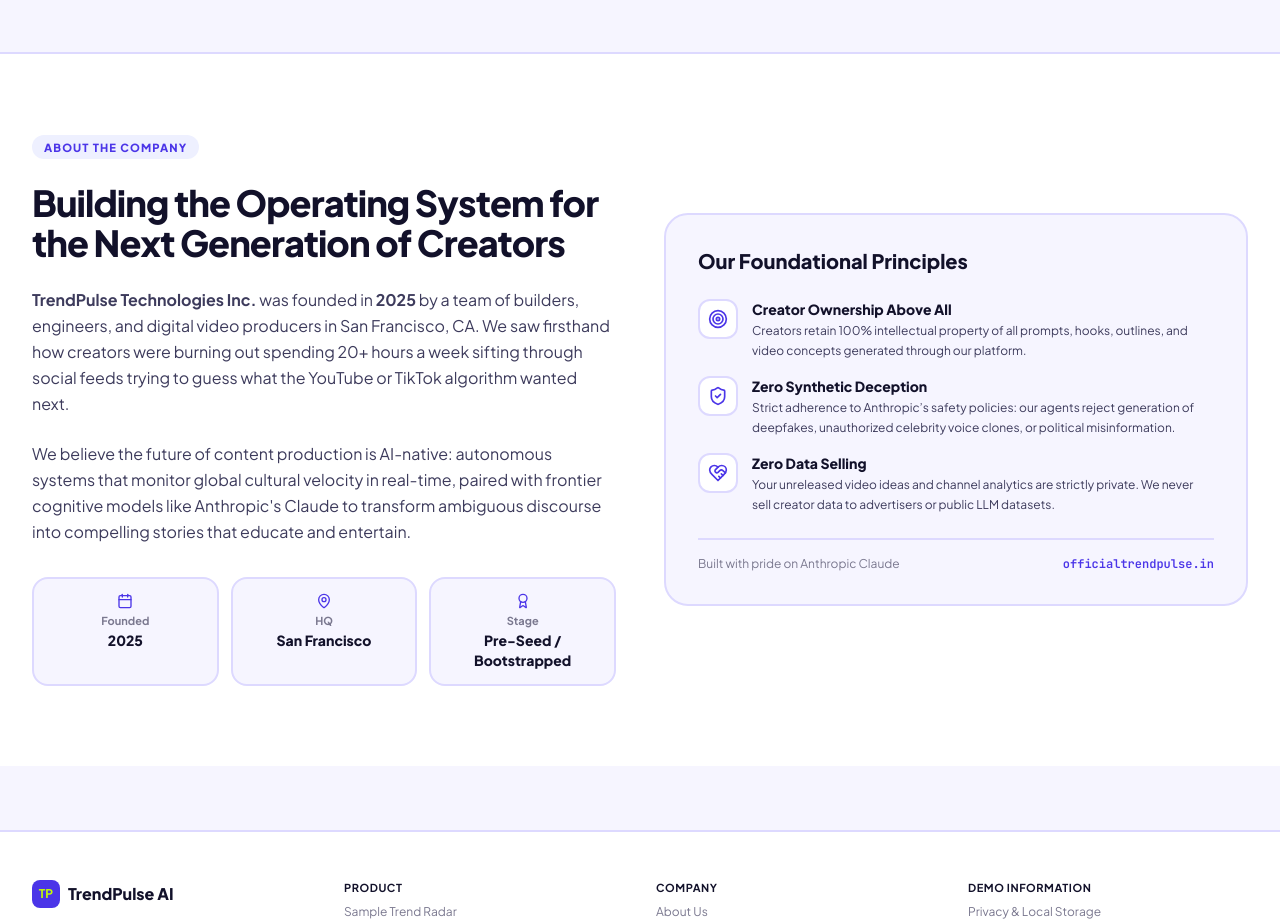
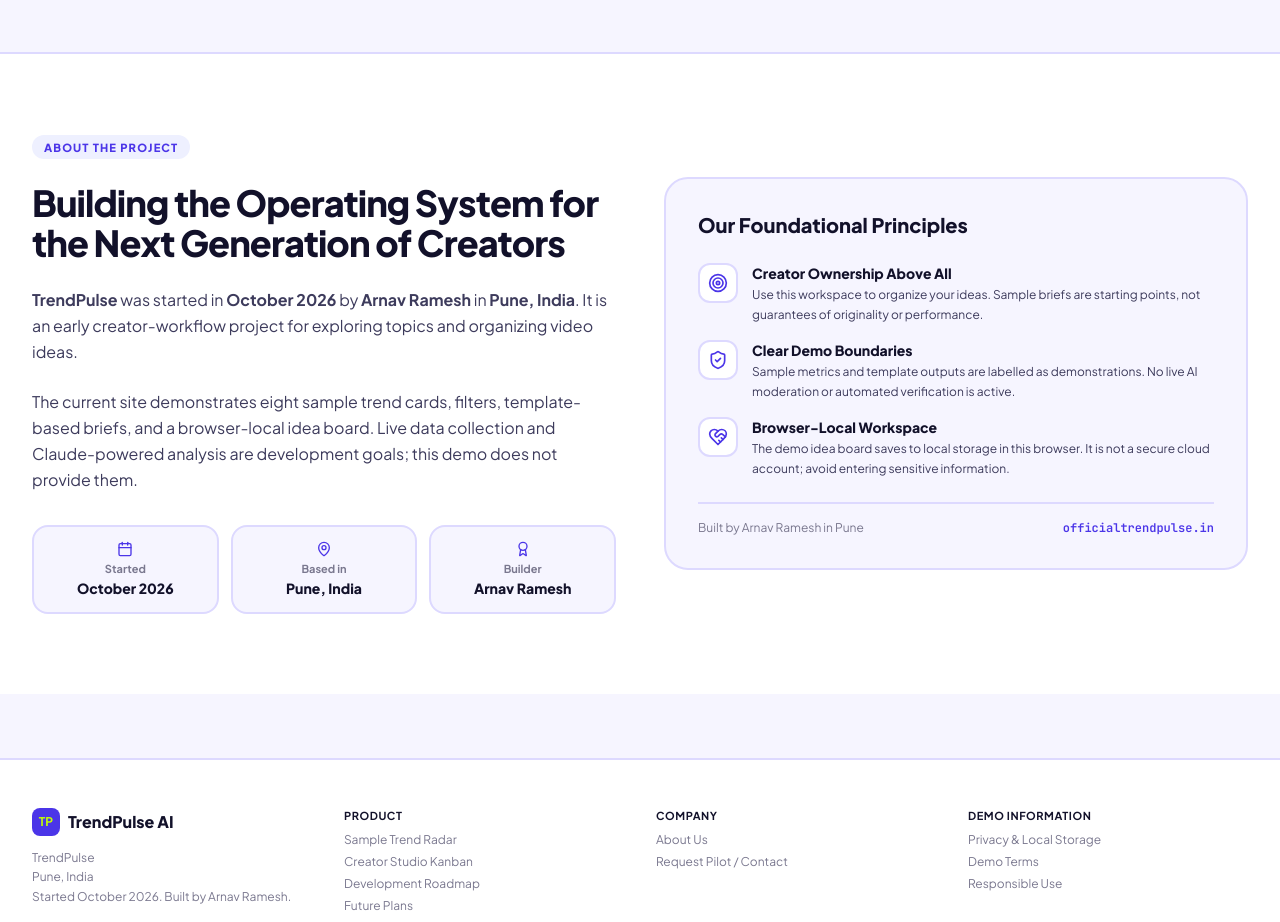
Before and after one commit to Arnavmv07/officialtrendpulse, a React (Vite) app: page / in a window 1280 px wide. Shown: the part 5460-6382 px from the top of the page. Built offline with nearby package versions, Linux system fonts and the light colour scheme; no server answers.

Commit message:
Update CompanySection.jsx

```diff
--- a/src/components/CompanySection.jsx
+++ b/src/components/CompanySection.jsx
@@ -10,33 +10,33 @@
 
           {/* Left: Mission & Details */}
           <div className="space-y-6">
-            <span className="section-label">About the Company</span>
+            <span className="section-label">About the Project</span>
             <h2 className="text-3xl sm:text-4xl font-extrabold tracking-tight" style={{ color: '#12112A' }}>
               Building the Operating System for the Next Generation of Creators
             </h2>
             <p className="text-base leading-relaxed" style={{ color: '#3D3B5C' }}>
-              <strong>TrendPulse Technologies Inc.</strong> was founded in <strong>2025</strong> by a team of builders, engineers, and digital video producers in San Francisco, CA. We saw firsthand how creators were burning out spending 20+ hours a week sifting through social feeds trying to guess what the YouTube or TikTok algorithm wanted next.
+              <strong>TrendPulse</strong> was started in <strong>October 2026</strong> by <strong>Arnav Ramesh</strong> in <strong>Pune, India</strong>. It is an early creator-workflow project for exploring topics and organizing video ideas.
             </p>
             <p className="text-base leading-relaxed" style={{ color: '#3D3B5C' }}>
-              We believe the future of content production is AI-native: autonomous systems that monitor global cultural velocity in real-time, paired with frontier cognitive models like Anthropic's Claude to transform ambiguous discourse into compelling stories that educate and entertain.
+              The current site demonstrates eight sample trend cards, filters, template-based briefs, and a browser-local idea board. Live data collection and Claude-powered analysis are development goals; this demo does not provide them.
             </p>
 
             {/* Quick Fast Facts Badge Row */}
             <div className="grid grid-cols-3 gap-3 pt-2">
               <div className="p-3.5 rounded-2xl bg-surface border-2 text-center" style={{ borderColor: '#DDD9FF' }}>
                 <Calendar className="w-4 h-4 mx-auto mb-1 text-brand" />
-                <div className="text-[11px] font-bold text-ink-3">Founded</div>
-                <div className="text-sm font-black text-ink">2025</div>
+                <div className="text-[11px] font-bold text-ink-3">Started</div>
+                <div className="text-sm font-black text-ink">October 2026</div>
               </div>
               <div className="p-3.5 rounded-2xl bg-surface border-2 text-center" style={{ borderColor: '#DDD9FF' }}>
                 <MapPin className="w-4 h-4 mx-auto mb-1 text-brand" />
-                <div className="text-[11px] font-bold text-ink-3">HQ</div>
-                <div className="text-sm font-black text-ink">San Francisco</div>
+                <div className="text-[11px] font-bold text-ink-3">Based in</div>
+                <div className="text-sm font-black text-ink">Pune, India</div>
               </div>
               <div className="p-3.5 rounded-2xl bg-surface border-2 text-center" style={{ borderColor: '#DDD9FF' }}>
                 <Award className="w-4 h-4 mx-auto mb-1 text-brand" />
-                <div className="text-[11px] font-bold text-ink-3">Stage</div>
-                <div className="text-sm font-black text-ink">Pre-Seed / Bootstrapped</div>
+                <div className="text-[11px] font-bold text-ink-3">Builder</div>
+                <div className="text-sm font-black text-ink">Arnav Ramesh</div>
               </div>
             </div>
           </div>
@@ -56,7 +56,7 @@
                 <div>
                   <h4 className="font-extrabold text-sm text-ink">Creator Ownership Above All</h4>
                   <p className="text-xs text-ink-2 mt-0.5 leading-relaxed">
-                    Creators retain 100% intellectual property of all prompts, hooks, outlines, and video concepts generated through our platform.
+                    Use this workspace to organize your ideas. Sample briefs are starting points, not guarantees of originality or performance.
                   </p>
                 </div>
               </div>
@@ -67,9 +67,9 @@
                   <ShieldCheck className="w-5 h-5 text-brand" />
                 </div>
                 <div>
-                  <h4 className="font-extrabold text-sm text-ink">Zero Synthetic Deception</h4>
+                  <h4 className="font-extrabold text-sm text-ink">Clear Demo Boundaries</h4>
                   <p className="text-xs text-ink-2 mt-0.5 leading-relaxed">
-                    Strict adherence to Anthropic’s safety policies: our agents reject generation of deepfakes, unauthorized celebrity voice clones, or political misinformation.
+                    Sample metrics and template outputs are labelled as demonstrations. No live AI moderation or automated verification is active.
                   </p>
                 </div>
               </div>
@@ -80,9 +80,9 @@
                   <HeartHandshake className="w-5 h-5 text-brand" />
                 </div>
                 <div>
-                  <h4 className="font-extrabold text-sm text-ink">Zero Data Selling</h4>
+                  <h4 className="font-extrabold text-sm text-ink">Browser-Local Workspace</h4>
                   <p className="text-xs text-ink-2 mt-0.5 leading-relaxed">
-                    Your unreleased video ideas and channel analytics are strictly private. We never sell creator data to advertisers or public LLM datasets.
+                    The demo idea board saves to local storage in this browser. It is not a secure cloud account; avoid entering sensitive information.
                   </p>
                 </div>
               </div>
@@ -90,7 +90,7 @@
 
             <div className="pt-4 border-t-2 text-xs text-ink-3 flex items-center justify-between"
               style={{ borderColor: '#DDD9FF' }}>
-              <span>Built with pride on Anthropic Claude</span>
+              <span>Built by Arnav Ramesh in Pune</span>
               <span className="font-bold font-mono text-brand">officialtrendpulse.in</span>
             </div>
           </div>
```
